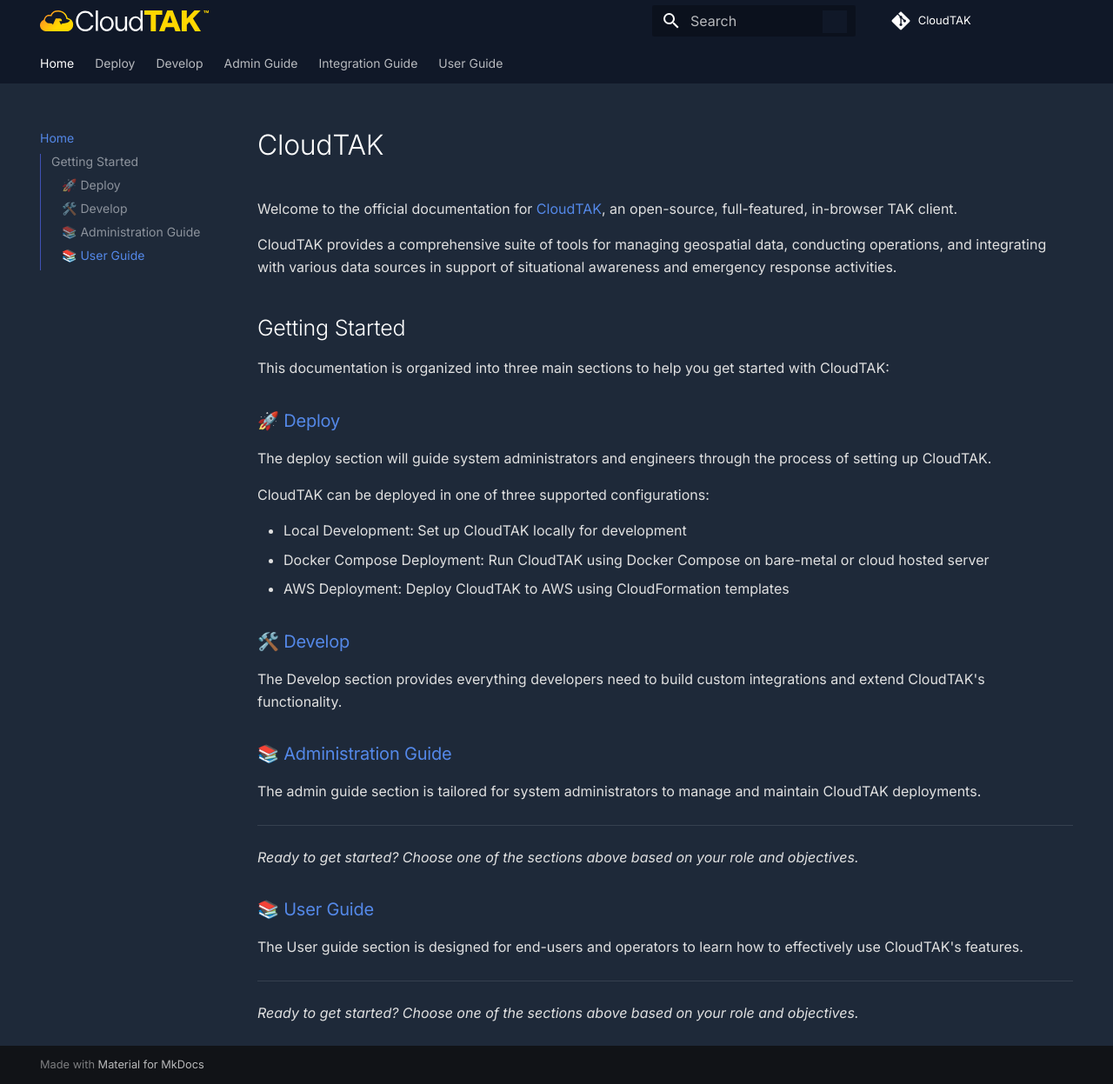
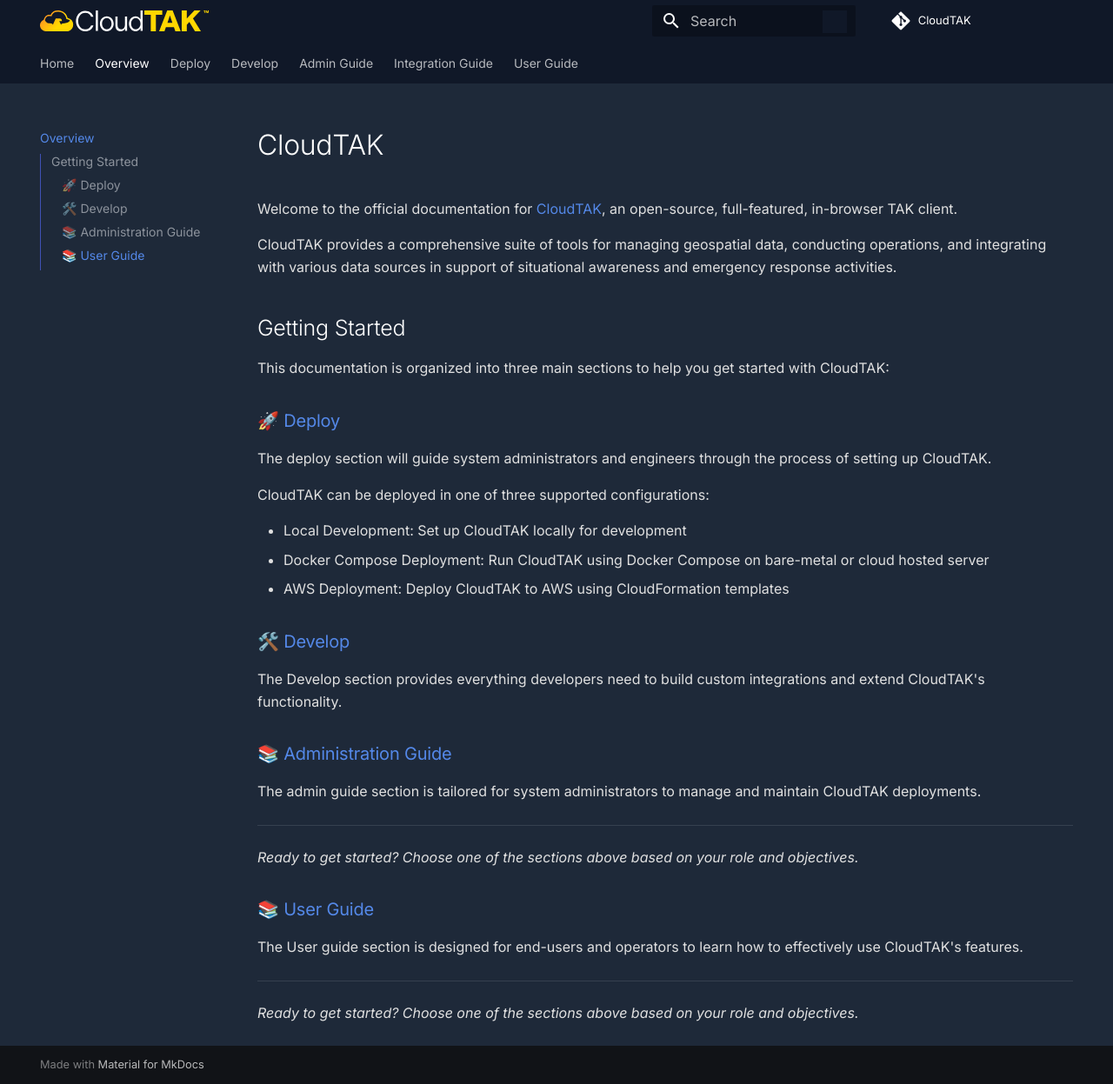
Before and after one commit to dfpc-coe/CloudTAK-Docs, an MkDocs documentation site: the page built from docs/docs.md, in a window 1280 px wide and 1247 px high. Shown: the whole window at 87% size. Built offline with MkDocs 1.6.1 and Material for MkDocs 9.7.7, drawn with Linux system fonts in a browser that asks for light colours; comment, search, counter and statistics services are not loaded; some of the changed lines change nothing that is shown.

Commit message:
Fix Redirect

```diff
--- a/mkdocs.yml
+++ b/mkdocs.yml
@@ -40,7 +40,8 @@
 
 # Navigation structure
 nav:
-  - Home: docs.md
+  - Home: index.md
+  - Overview: docs.md
   - Deploy:
       - Home: deploy.md
   - Develop:
```
